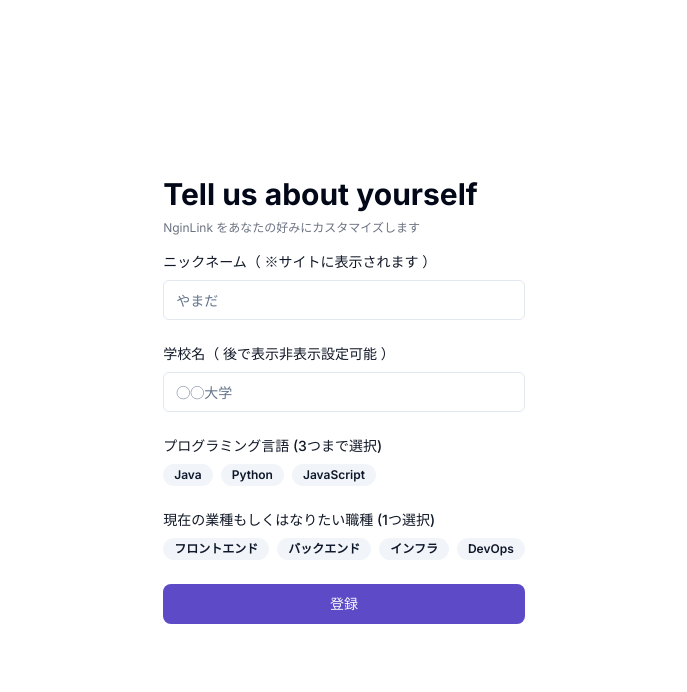
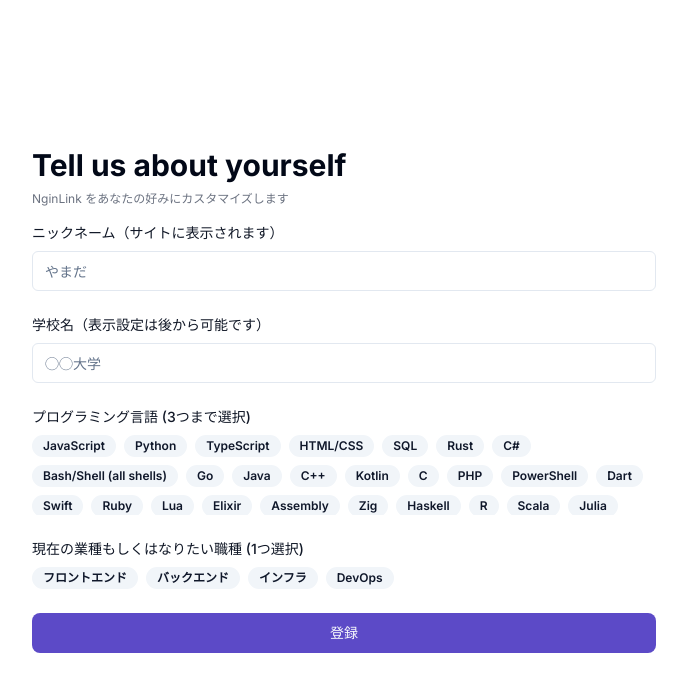
Before and after one commit to SomaTakata/ngin-link, a Next.js app: page /register/your-information in a window 1280 px wide. Shown: the top 692 px of the page, without its empty margins (296-983 px from the left). Built offline with nearby package versions, Linux system fonts and the light colour scheme.

Commit message:
職種・言語追加

```diff
--- a/app/(platform)/register/your-information/_components/form-information.tsx
+++ b/app/(platform)/register/your-information/_components/form-information.tsx
@@ -5,6 +5,65 @@ import { Badge } from "@/components/ui/badge";
 import { Button } from "@/components/ui/button";
 import Link from "next/link";
 import { useRouter } from "next/navigation";
+
+const jobRoles = [
+  "フロントエンド",
+  "バックエンド",
+  "インフラ",
+  "DevOps",
+  "クラウドエンジニア",
+  "データサイエンティスト",
+  "ネットワークエンジニア",
+  "セキュリティエンジニア",
+  "システムアーキテクト",
+  "モバイルアプリ開発者",
+  "QAエンジニア（品質保証）",
+  "UI/UXデザイナー",
+  "プロダクトマネージャー PdM",
+  "プロジェクトマネージャー PM",
+  "ITコンサルタント",
+];
+
+const programmingLanguages = [
+  "JavaScript",
+  "Python",
+  "TypeScript",
+  "HTML/CSS",
+  "SQL",
+  "Rust",
+  "C#",
+  "Bash/Shell (all shells)",
+  "Go",
+  "Java",
+  "C++",
+  "Kotlin",
+  "C",
+  "PHP",
+  "PowerShell",
+  "Dart",
+  "Swift",
+  "Ruby",
+  "Lua",
+  "Elixir",
+  "Assembly",
+  "Zig",
+  "Haskell",
+  "R",
+  "Scala",
+  "Julia",
+  "F#",
+  "Delphi",
+  "Clojure",
+  "Lisp",
+  "Solidity",
+  "GDScript",
+  "Erlang",
+  "Visual Basic (.Net)",
+  "Groovy",
+  "MATLAB",
+  "Perl",
+  "Ocaml",
+];
 
 const FormInformation = () => {
   const router = useRouter();
@@ -22,7 +81,7 @@ const FormInformation = () => {
           className="block mb-2 text-sm font-medium text-gray-900"
           htmlFor="name"
         >
-          ニックネーム（ ※サイトに表示されます ）
+          ニックネーム（サイトに表示されます）
         </label>
         <Input id="name" placeholder="やまだ" />
       </div>
@@ -31,7 +90,7 @@ const FormInformation = () => {
           className="block mb-2 text-sm font-medium text-gray-900"
           htmlFor="occupation"
         >
-          学校名（ 後で表示非表示設定可能 ）
+          学校名（表示設定は後から可能です）
         </label>
         <Input id="occupation" placeholder="◯◯大学" />
       </div>
@@ -39,10 +98,10 @@ const FormInformation = () => {
         <label className="block mb-2 text-sm font-medium text-gray-900">
           プログラミング言語 (3つまで選択)
         </label>
-        <div className="flex flex-wrap gap-2">
-          <Badge variant="secondary">Java</Badge>
-          <Badge variant="secondary">Python</Badge>
-          <Badge variant="secondary">JavaScript</Badge>
+        <div className="flex flex-wrap gap-2 h-[80px] overflow-y-scroll">
+          {programmingLanguages.map((language) => (
+            <Badge variant="secondary">{language}</Badge>
+          ))}
         </div>
       </div>
       <div className="mb-6">
--- a/app/(platform)/welcome/_components/form-nginlink-id.tsx
+++ b/app/(platform)/welcome/_components/form-nginlink-id.tsx
@@ -17,6 +17,7 @@ const FormNginLinkId = () => {
 
   return (
     <div>
+      {/* FIXME: register 処理が一通り実装されたらコメントアウト解除 */}
       {/* <AlertUserExists /> */}
       <form onSubmit={handleSubmit(onSubmit)}>
         <div className="mt-8 w-full max-w-md">
```
